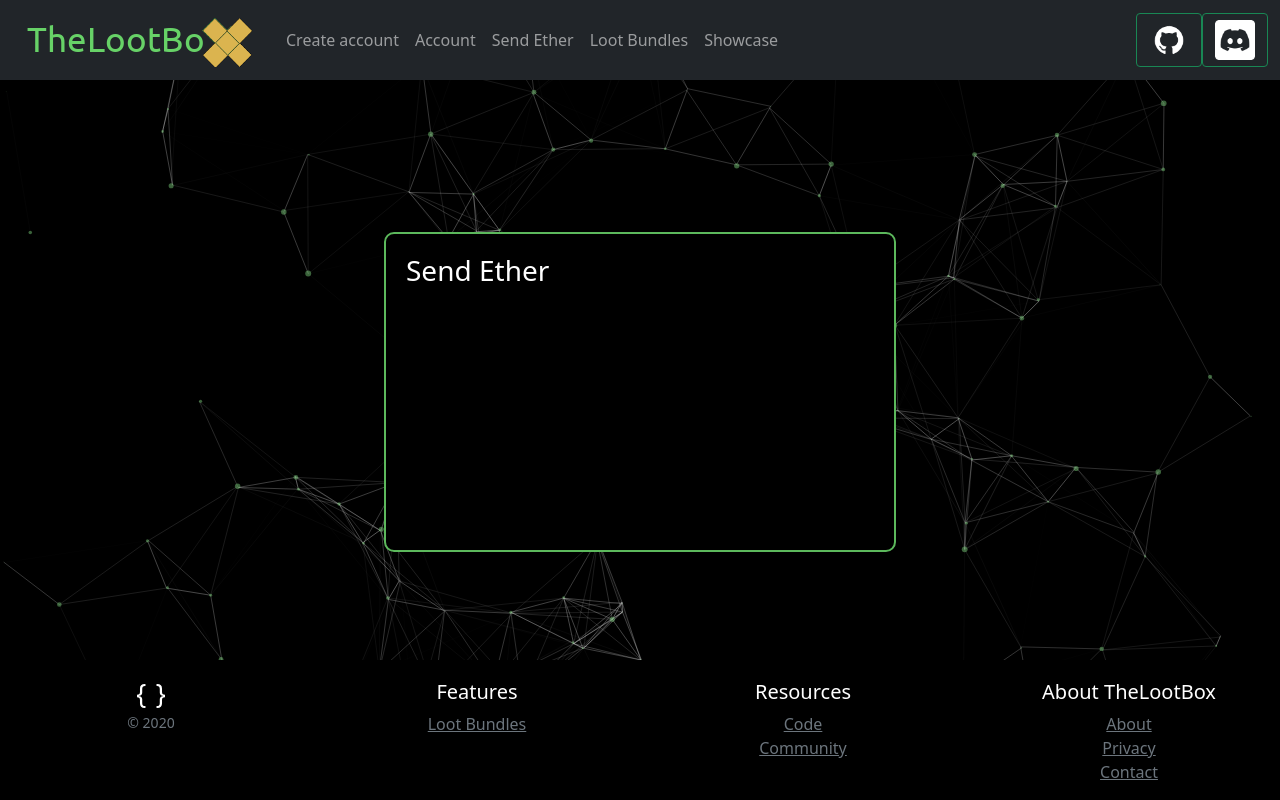
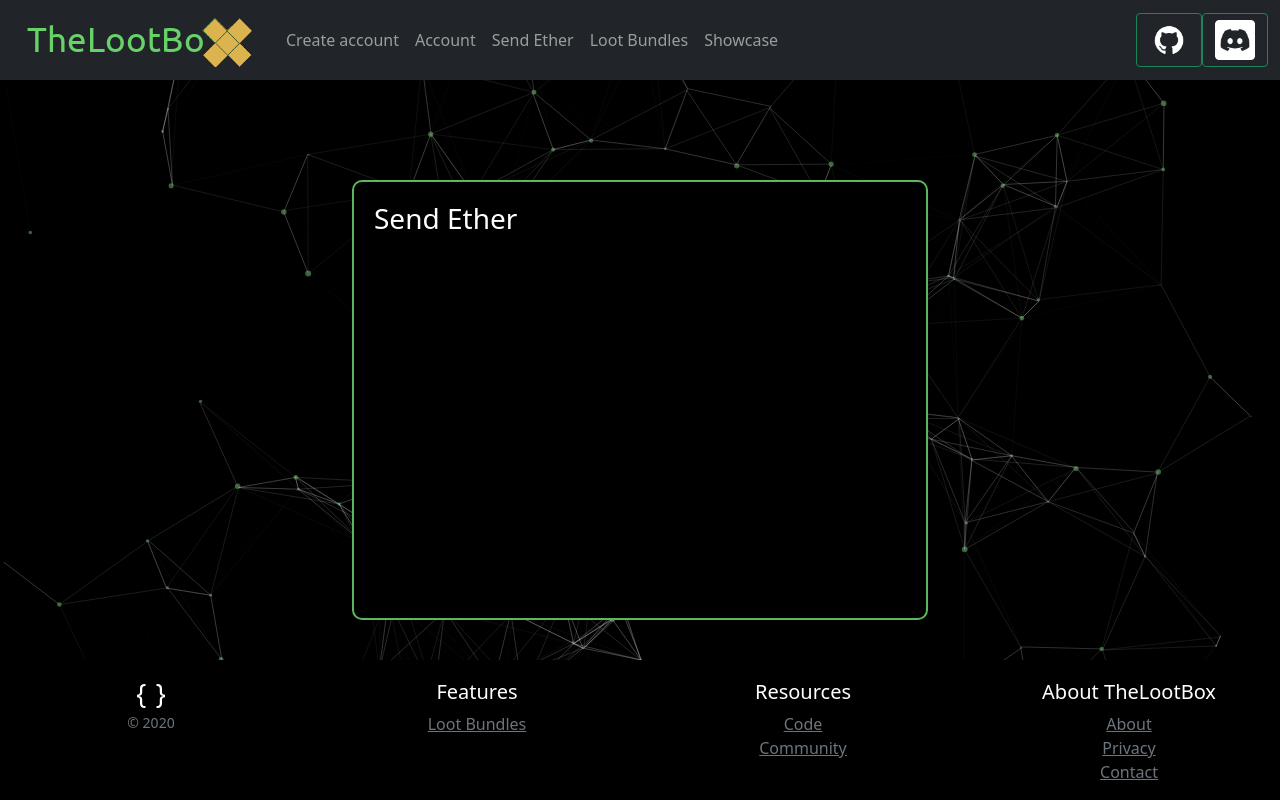
Before and after one commit to B3nac/Lichen, a Python web app: template app/templates/send.html in a window 1280 px wide. Run offline with Jinja, Linux system fonts and the light colour scheme; the template is opened without the code that fills it: most values are stand-ins (such as "Sample title", 1, 10 or a date in 2020).

Commit message:
Updoot forms

```diff
--- a/app/templates/createlootbundle.html
+++ b/app/templates/createlootbundle.html
@@ -44,8 +44,8 @@
 <div id="particles-js"></div>
 <script src="/static/particles.min.js"></script>
 <script src="/static/particles.js"></script>
-
-<form method="POST" action="send_lootbundle_transaction" class="create_account_form">
+<div class="account_form">
+<form method="POST" action="send_lootbundle_transaction">
 <h3>Create LootBox</h3>
 <br>
   {{ create_lootbundle_form.csrf_token }}
@@ -61,6 +61,7 @@
       </form>
 {% endif %}
 {% endblock content %}
+</div>
 </body>
 {% with messages = get_flashed_messages() %}
     {% if messages %}
--- a/app/templates/send.html
+++ b/app/templates/send.html
@@ -44,8 +44,8 @@
 <div id="particles-js"></div>
 <script src="/static/particles.min.js"></script>
 <script src="/static/particles.js"></script>
-
-<form method="POST" action="send_transaction" class="create_account_form">
+<div class="account_form">
+<form method="POST" action="send_transaction">
 <h3>Send Ether</h3>
 <br>
   {{ send_ether_form.csrf_token }}
@@ -59,6 +59,7 @@
       </form>
 {% endif %}
 {% endblock content %}
+</div>
 </body>
 {% with messages = get_flashed_messages() %}
     {% if messages %}
```
